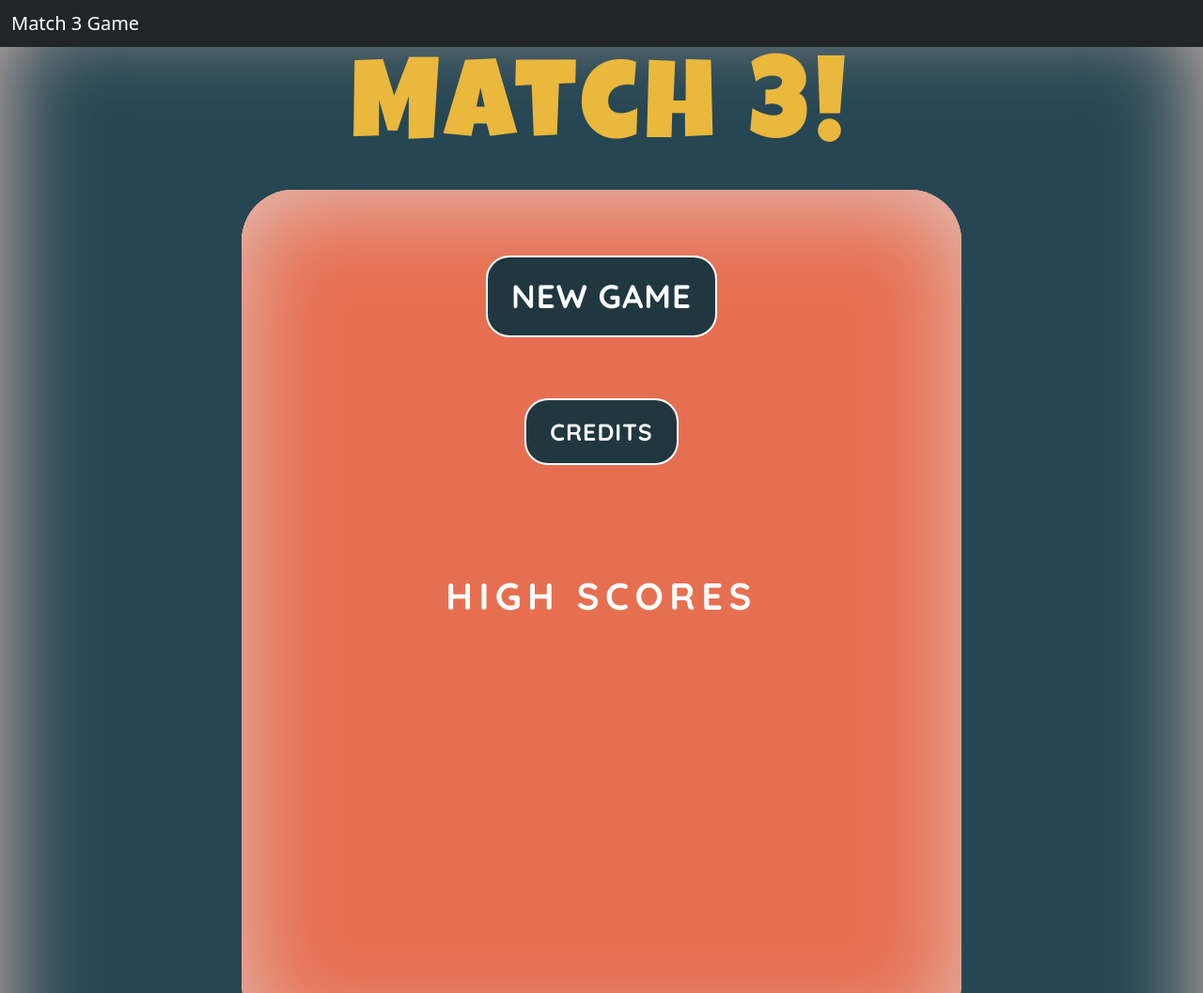
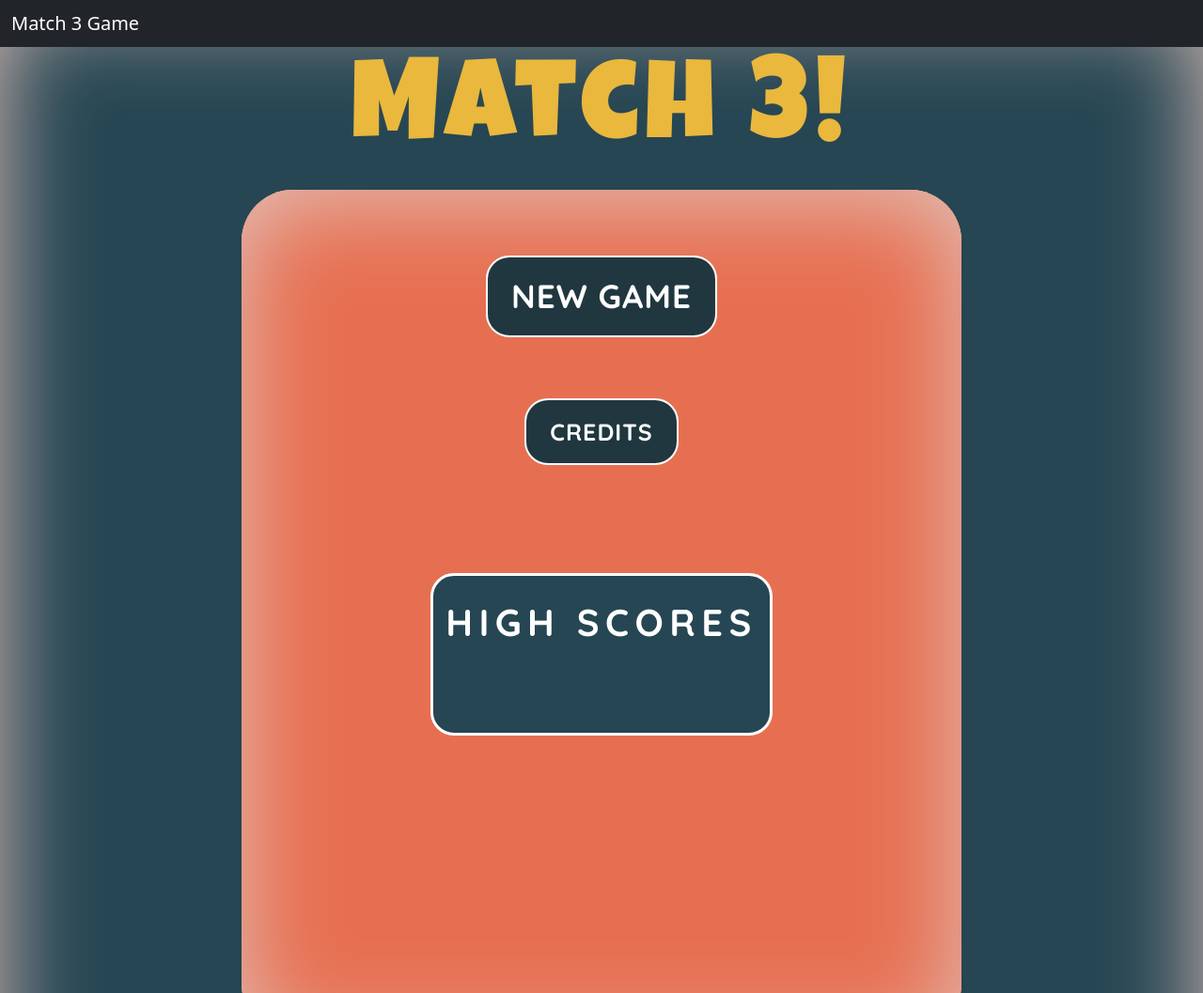
Before and after one commit to shepuk/Project2-Match3-Game, a plain HTML site: page index.html in a window 1280 px wide. Shown: the top 1057 px of the page at 94% size. Drawn offline with nearby package versions, Linux system fonts and the light colour scheme.

Commit message:
Styling updates to buttons and fonts

```diff
--- a/assets/css/style.css
+++ b/assets/css/style.css
@@ -14,8 +14,8 @@
 /* Want grid to be 9x9, 60px per square - 60*9=540 */
 .game-area {
     margin: auto;
-    height: 600px;
-    width: 600px;
+    height: 700px;
+    width: 700px;
     display: flex;
     /* flex & flex-wrap will allow the grid divs to wrap round and start a new row */
     flex-wrap: wrap;
@@ -79,12 +79,15 @@
 
 .container-timer p {
     margin-top: 20px;
-
 }
 
 .container-score {
     grid-area: 2 / 3 / 3 / 4;
     z-index: 1;
+}
+
+.container-score h2 {
+    margin-top: 20px;
 }
 
 .container-pause-button {
@@ -166,8 +169,16 @@ button:hover {
     padding: 15px 25px 15px 25px;
 }
 
+.high-scores-container {
+    border: 3px solid white;
+    width: 50%;
+    margin-top: 100px;
+    border-radius: 25px;
+    background-color: #264653;
+}
+
 .high-scores-heading {
-    margin-top: 100px;
+    margin-top: 25px;
     font-family: quicksand, sans-serif;
     color: white;
     font-weight: 900;
@@ -176,6 +187,7 @@ button:hover {
 }
 
 .high-scores {
+    height: 70px;
     font-family: quicksand, sans-serif;
     color: white;
     font-weight: 600;
--- a/assets/js/main.js
+++ b/assets/js/main.js
@@ -388,7 +388,7 @@ document.addEventListener('DOMContentLoaded', () => {
         printScore();
         $(".resume-container").remove();
         $(".game-menu > div:nth-child(1)").after('<div class="resume-container"><button class="resume-button">RESUME</button></div>');
-        remainingTime = 60;
+        remainingTime = 10;
         timerMoving = true;
         updateTimer();
 
--- a/index.html
+++ b/index.html
@@ -37,20 +37,20 @@
                     <div></div>
                 </div>
 
-                <div class="container text-center">
+                <div class="container text-center high-scores-container">
                     <div class="row">
                       <div class="col">
                         <h2 class="high-scores-heading">HIGH SCORES</h2>
                       </div>
                     </div>
                     <div class="row">
-                      <div class="col text-end">
+                      <div class="col text-center">
                         <p class="high-score-one high-scores"></p>
                       </div>
                       <div class="col text-center">
                         <p class="high-score-two high-scores"></p>
                       </div>
-                      <div class="col text-start">
+                      <div class="col text-center">
                         <p class="high-score-three high-scores"></p>
                       </div>
                     </div>
```
Also changed, not shown: README.md.
